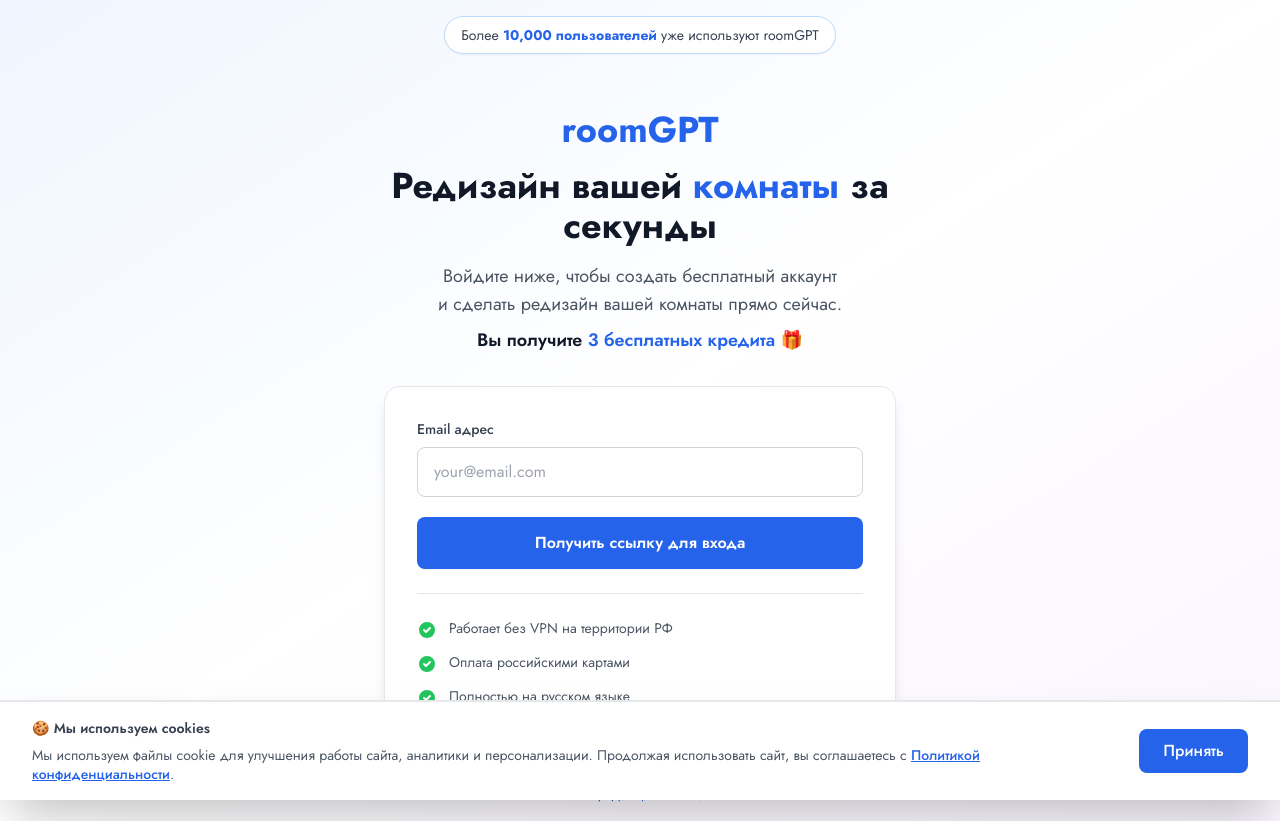
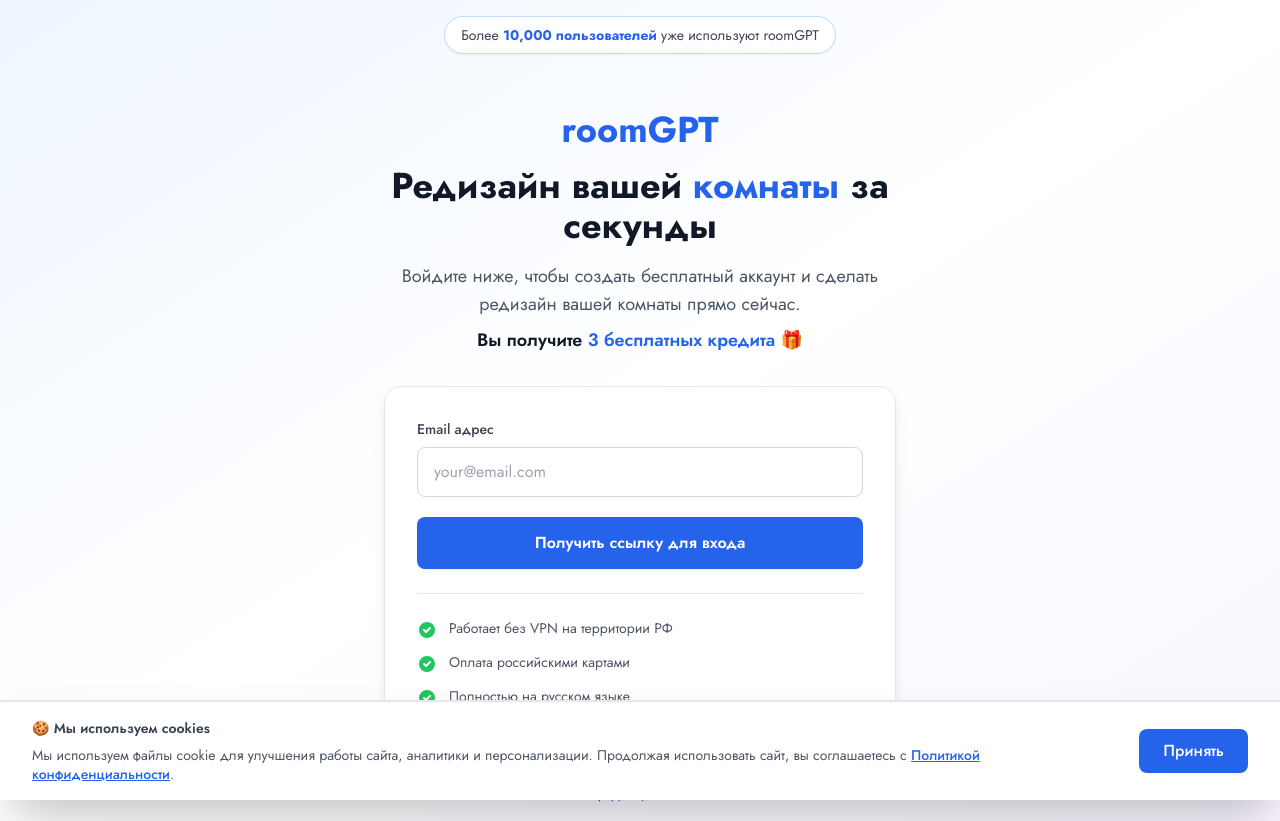
Before and after one commit to Sansayich/-roomai-redesign, a Next.js app: page /auth/signin in a window 1280 px wide. Built offline with nearby package versions, Linux system fonts and the light colour scheme.

Commit message:
fix: убран принудительный перенос строки на странице входа для естественного переноса текста на мобильных устройствах

```diff
--- a/app/auth/signin/page.tsx
+++ b/app/auth/signin/page.tsx
@@ -99,11 +99,10 @@
           <h1 className="text-3xl md:text-4xl font-bold text-gray-900 mb-4">
             Редизайн вашей <span className="text-blue-600">комнаты</span> за секунды
           </h1>
-          <p className="text-lg text-gray-600 mb-2">
-            Войдите ниже, чтобы создать бесплатный аккаунт<br />
-            и сделать редизайн вашей комнаты прямо сейчас.
+          <p className="text-base sm:text-lg text-gray-600 mb-2 px-2">
+            Войдите ниже, чтобы создать бесплатный аккаунт и сделать редизайн вашей комнаты прямо сейчас.
           </p>
-          <p className="text-lg font-semibold text-gray-900">
+          <p className="text-base sm:text-lg font-semibold text-gray-900">
             Вы получите <span className="text-blue-600">3 бесплатных кредита</span> 🎁
           </p>
         </div>
```
